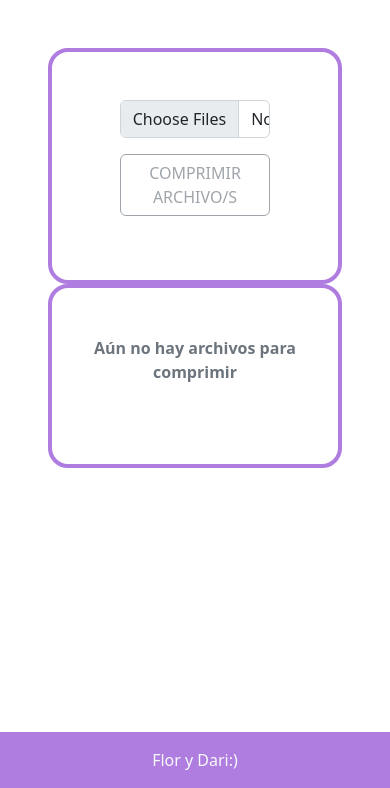
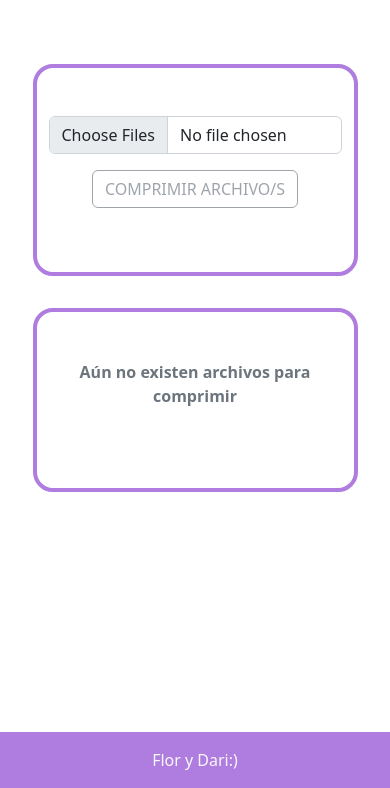
Before and after one commit to florencianionquepan/comprimir-archivos, a PHP site: page /comprimir.php in a window 390 px wide. Shown: the part 56-844 px from the top of the page. Run offline with PHP 8.4, Linux system fonts and the light colour scheme; some libraries are stand-ins or nearby versions.

Commit message:
Se ajustan estilos y se hace responsive

```diff
--- a/Vista/Assets/css/css.css
+++ b/Vista/Assets/css/css.css
@@ -9,7 +9,7 @@ footer , .navbar{
     background-color: rgb(175, 124, 223);
 }
 
-.col { border-style: solid;
+.cuadro { border-style: solid;
        border-width: 4px;
        border-color: rgb(175, 124, 223);
        border-radius:20px;
--- a/Vista/ZipArchive/comprimir.php
+++ b/Vista/ZipArchive/comprimir.php
@@ -1,7 +1,7 @@
 <?php
     include_once('../../Vista/Common/Header.php');
     include_once("../../Control/ZipArchive/C_archivoComprimido.php");
-
+/*
     if(file_exists('../../Vista/ZipArchive/Comprimidos.zip')){
         unlink('../../Vista/ZipArchive/Comprimidos.zip');
     }
@@ -18,21 +18,21 @@
 
             $zip=new C_archivoComprimido;
             $zip->limpiarDirectorio($files);
-        }
+        }     */
 ?>
 
-    <div class="container-md align-items: center mb-5">
-        <div class="row pt-5 pb-5 ">
-            <div class="col row pt-5 pb-5 mx-5 justify-content-center">
-                <form method="post" action="accionZip.php" enctype="multipart/form-data" class="col-8 row align-items-center" id = "form">
+    <div class="container-md align-items-center mb-5">
+        <div class="row py-5 justify-content-center">
+            <div class="col-10 col-md-8 col-lg-5 py-5 my-3 cuadro justify-content-center text-center">
+                <form method="post" action="accionZip.php" enctype="multipart/form-data" class="align-items-center" id = "form">
                     <input type="file" name="archivos[]" id='archivos' class="form-control" id="archivos[]" multiple></input>
                    <button class="btn btn-outline-secondary my-3" disabled="disabled" type="submit" id="comprimir">COMPRIMIR ARCHIVO/S</button>
                 </form>
             </div>
 
-            <div class="col row pt-5 pb-5 mx-5 justify-content-center">
+            <div class="col-10 col-md-8 col-lg-5 py-5 mx-5 my-3 cuadro">
 
-            <p id='nada' class="text-center text-muted fw-bold">Aún no hay archivos para comprimir</p>
+            <p id='nada' class="text-center text-muted fw-bold">Aún no existen archivos para comprimir</p>
                 <table class="table" id='nombresArchivos'>
                     <tr></tr>
                 </table>
```
